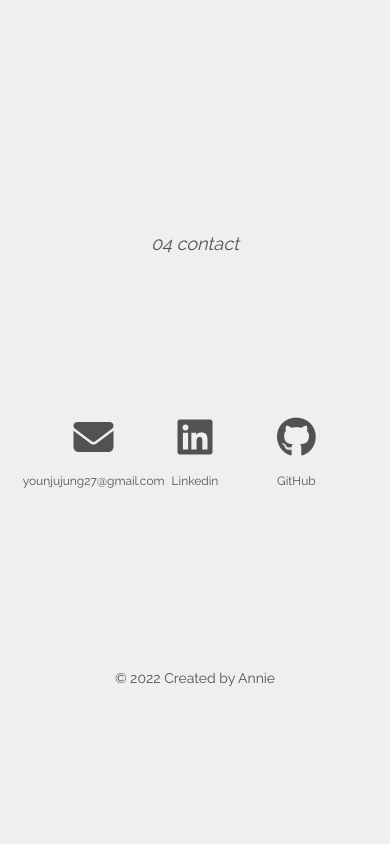
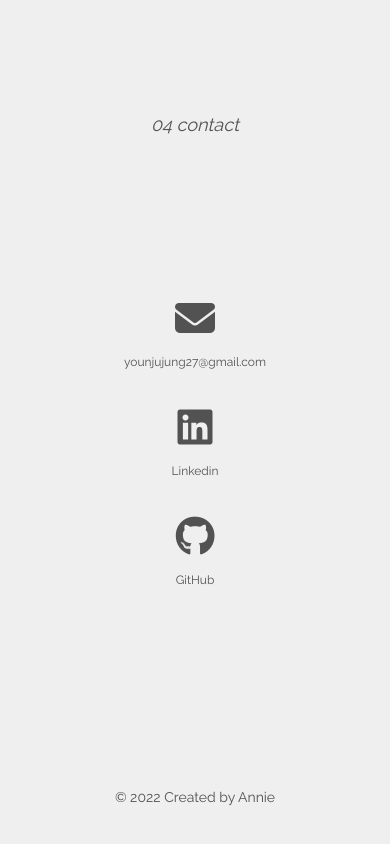
Before and after one commit to annjung27/Portfolio_Website, a React (Create React App) app: page / in a window 390 px wide. Shown: the part 6188-7032 px from the top of the page. Built offline with nearby package versions, Linux system fonts and the light colour scheme.

Commit message:
change contact

```diff
--- a/src/components/Contact.css
+++ b/src/components/Contact.css
@@ -42,6 +42,18 @@ footer {
 }
 
 @media screen and (max-width:576px) {
+    .contact-list {
+        display: flex;
+        flex-direction: column;
+        align-items: center;
+        justify-content: space-evenly;
+        width: 100%;
+    }
+
+    .contact-item {
+        margin-bottom: 20px;
+    }
+
     .contact-item i{
         margin-bottom: 15px;
         font-size: 40px;
```
